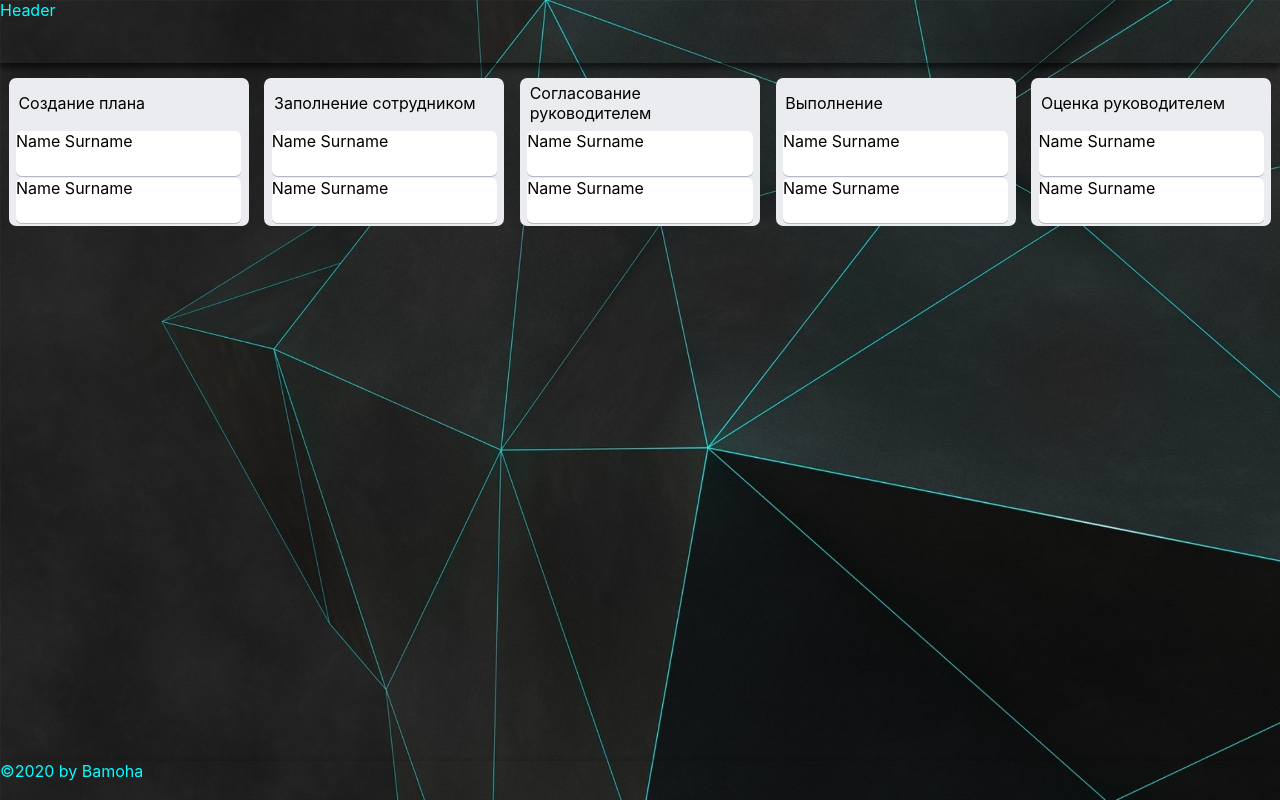
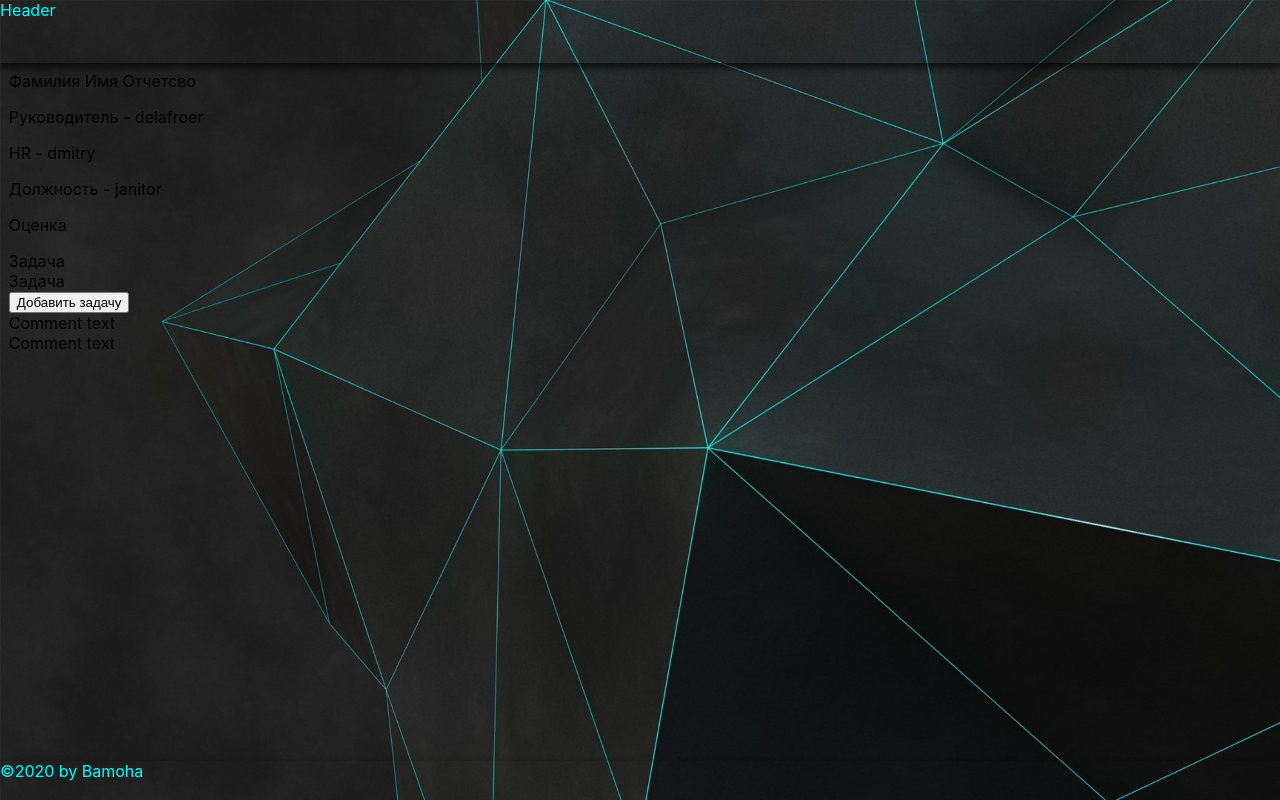
Before and after one commit to greenatom-hr-case-lab/bamohaTeam, a React (Create React App) app in the folder client/: page /plan/1 in a window 1280 px wide. Before the commit this address led to /. Built offline with nearby package versions, Linux system fonts and the light colour scheme.

Commit message:
Changed routing

```diff
--- a/client/package.json
+++ b/client/package.json
@@ -16,6 +16,7 @@
     "react-scripts": "3.4.1",
     "redux": "^4.0.5",
     "redux-logger": "^3.0.6",
+    "redux-thunk": "^2.3.0",
     "reselect": "^4.0.0"
   },
   "scripts": {
--- a/client/src/App.js
+++ b/client/src/App.js
@@ -2,6 +2,7 @@ import React from 'react';
 
 import HomePage from './pages/homepage/homepage.component';
 import ShowPlanPage from './pages/show-plan-page/show-plan-page.component';
+import RegistrationPage from './pages/registration-page/registration-page.component';
 import Header from './components/header/header.component';
 import Footer from './components/footer/footer.component';
 import Modal from './components/modal/modal.component';
@@ -48,14 +49,15 @@ class App extends React.Component {
         <Header />
 
         <Switch location={isModal ? this.previousLocation : location}>
-          <Route exact path='/' component={HomePage} />
-          <Route exact path='/plan/' component={ShowPlanPage} />
-          <Route exact path="/plan/:id" component={Modal} />
+          <Route excat path='/register' component={RegistrationPage} />
+          <Route exact path='/plans' component={HomePage} />
+          <Route exact path='/plan/:id' component={ShowPlanPage} />
+          <Route exact path="/c/plan/:id" component={Modal} />
           <Route>{'404'}</Route>
         </Switch>
 
         {isModal
-          ? <Route exact path="/plan/:id" >
+          ? <Route exact path="/c/plan/:id" >
               <Modal isModal />
             </Route>
           : null
--- a/client/src/components/collection-item/collection-item.component.jsx
+++ b/client/src/components/collection-item/collection-item.component.jsx
@@ -4,13 +4,13 @@ import {Link} from 'react-router-dom';
 
 import './collection-item.styles.scss';
 
-const CollectionItem = () => {
+const CollectionItem = (props) => {
 
     return(
         <Link
             className='collection-item'
             to={{
-                pathname: '/plan/1',
+                pathname: '/c/plan/1',
                 state: { modal: true }
             }}
         >
--- a/client/src/components/footer/footer.styles.scss
+++ b/client/src/components/footer/footer.styles.scss
@@ -5,5 +5,5 @@
     //opacity: 0.6;
     background: transparent;
     box-sizing: border-box;
-    box-shadow: 0 3px 10px 0 rgba(0,0,0,.4), 0 5px 5px 0 rgba(0,0,0,.4) ;
+    box-shadow: 0 5px 5px 0 rgba(0,0,0,.4), 0 3px 10px 0 rgba(0,0,0,.4) ;
 }
--- a/client/src/components/header/header.styles.scss
+++ b/client/src/components/header/header.styles.scss
@@ -1,5 +1,4 @@
 .header {
-
     width: 100%;
     margin: 0 auto;
     color: aqua;
--- a/client/src/components/modal/modal.component.jsx
+++ b/client/src/components/modal/modal.component.jsx
@@ -28,12 +28,12 @@ class Modal extends React.Component {
                         className='modal'
                         onClick={e => e.stopPropagation()}
                     >
-                        <Plan />
+                        <Plan key={id}/>
                     </div>
                 </div>
     )} else {
         return (
-            <Redirect to='/' />
+            <Redirect to='/plans' />
     )}
 }}
 
--- a/client/src/pages/registration-page/registration-page.styles.scss
+++ b/client/src/pages/registration-page/registration-page.styles.scss
@@ -0,0 +1,4 @@
+.registration-page {
+    height: 87%;
+    margin: 0.55rem;
+}
--- a/client/src/pages/show-plan-page/show-plan-page.styles.scss
+++ b/client/src/pages/show-plan-page/show-plan-page.styles.scss
@@ -0,0 +1,4 @@
+.show-plan-page {
+    height: 87%;
+    margin: 0.55rem;
+}
--- a/client/src/redux/store.js
+++ b/client/src/redux/store.js
@@ -1,9 +1,10 @@
 import {createStore, applyMiddleware} from 'redux';
 import logger from 'redux-logger';
+import thunk from 'redux-thunk';
 
 import rootReducer from './root-reducer';
 
-const middlewares = [logger];
+const middlewares = [logger, thunk];
 
 const store = createStore(rootReducer, applyMiddleware(...middlewares));
 
```
Also changed, not shown: 1 other file (tests, documents, lock files or other folders).
